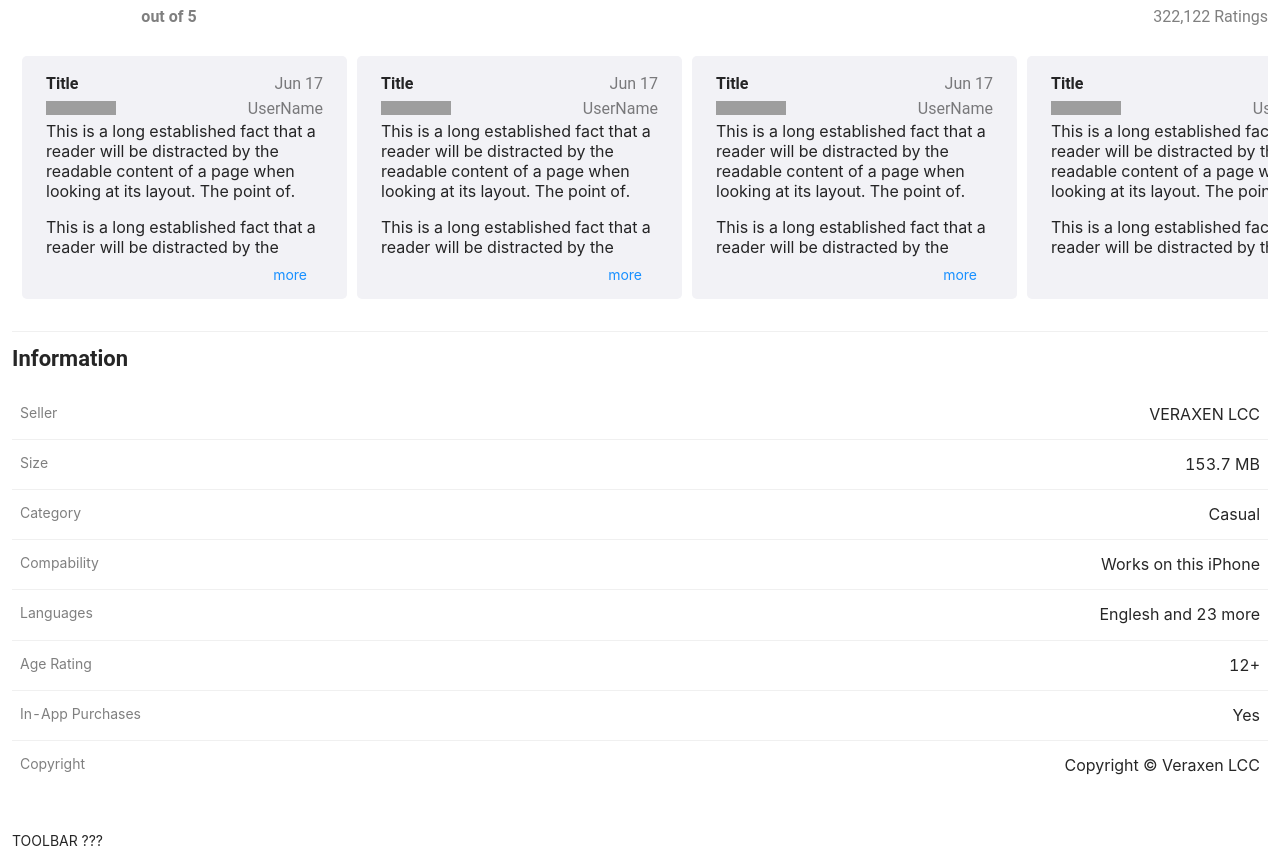
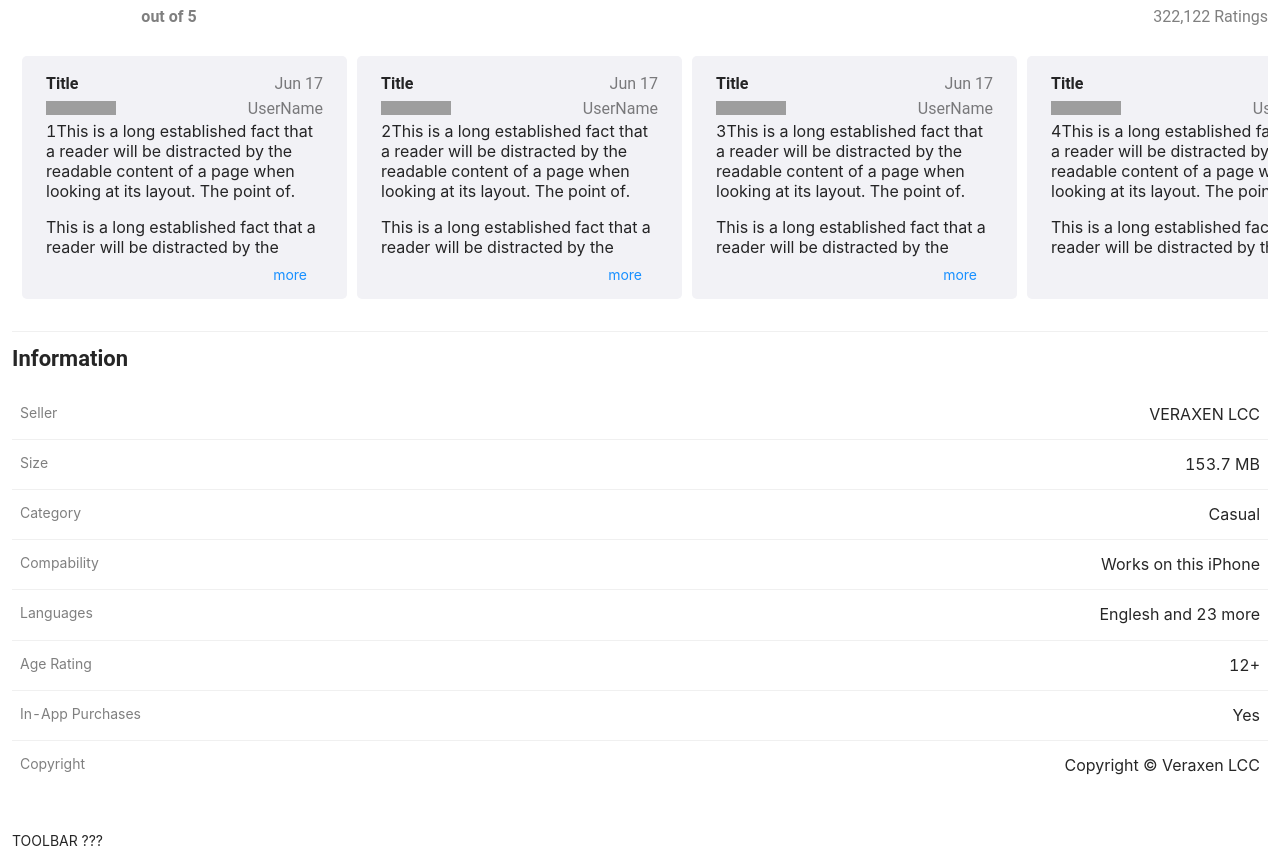
Before and after one commit to zharikovartem/puzzle, a React (Create React App) app: page / in a window 1280 px wide. Shown: the part 932-1785 px from the top of the page. Built offline with nearby package versions, Linux system fonts and the light colour scheme; grey boxes are pictures that could not be loaded.

Commit message:
chenge rewiew to list

```diff
--- a/src/App.tsx
+++ b/src/App.tsx
@@ -14,6 +14,7 @@ import Information from './Components/Information/Information';
 
 import {isTablet} from 'react-device-detect';
 import HeaderTablet from './Components/Header/HeaderTablet';
+import RewiewData from './Data/RewiewData';
 
 export type InitialDataType = {
   appNameTextSize: number
@@ -166,13 +167,11 @@ const App:React.FC<any> = () => {
 
       <Ratings />
 
-      {/* <Rewiew /> */}
-
       <div className="scroll_container">
         <Scrollable
           _class="review"
           _itemClass="items"
-          data={data}
+          data={RewiewData}
           component={Rewiew}
         />
       </div>
--- a/src/Components/Rewiew/Rewiew.tsx
+++ b/src/Components/Rewiew/Rewiew.tsx
@@ -3,7 +3,12 @@ import './Rewiew.css';
 import rewiewData from './../../Data/RewiewData'
 import { Button } from 'antd';
 
-const Rewiew:React.FC<any> = () => {
+type RewiewPropsType = {
+    data: Array<Array<string>>
+}
+
+const Rewiew:React.FC<any> = (props) => {
+    console.log(props);
 
     const getStarsLine = () => {
         const starsBlock = []
@@ -79,8 +84,8 @@ const Rewiew:React.FC<any> = () => {
                             lineHeight: '10px'
                         }}
                     >
-                        <p style={{ fontSize: 16, lineHeight: 1.25 }}>{rewiewData[1][0]}</p>
-                        <p className="" style={{ fontSize: 16, lineHeight: 1.25 }}>{rewiewData[1][1]}</p>
+                        <p style={{ fontSize: 16, lineHeight: 1.25 }}>{props.data[0]}</p>
+                        <p className="" style={{ fontSize: 16, lineHeight: 1.25 }}>{props.data[1]}</p>
                     </div>
                     <div className="d-flex flex-row-reverse">
                         <Button type="link" >more</Button>
--- a/src/Data/RewiewData.ts
+++ b/src/Data/RewiewData.ts
@@ -2,11 +2,27 @@ type RewiewDataItemType = Array<string>
 
 const RewiewData: Array<RewiewDataItemType> = [
     [
-        "This is a long established fact that a reader will be distracted by the readable content of a page when looking at its layout. The point of. "
-        +"This is a long established fact that a reader will be distracted by the readable content of a page when looking at its layout. The point of."
+        "1This is a long established fact that a reader will be distracted by the readable content of a page when looking at its layout. The point of. ",
+        "This is a long established fact that a reader will be distracted by the readable content of a page when looking at its layout. The point of."
     ],
     [
-        'This is a long established fact that a reader will be distracted by the readable content of a page when looking at its layout. The point of.',
+        '2This is a long established fact that a reader will be distracted by the readable content of a page when looking at its layout. The point of.',
+        'This is a long established fact that a reader will be distracted by the readable content of a page when looking at its layout. The point of.'
+    ],
+    [
+        '3This is a long established fact that a reader will be distracted by the readable content of a page when looking at its layout. The point of.',
+        'This is a long established fact that a reader will be distracted by the readable content of a page when looking at its layout. The point of.'
+    ],
+    [
+        '4This is a long established fact that a reader will be distracted by the readable content of a page when looking at its layout. The point of.',
+        'This is a long established fact that a reader will be distracted by the readable content of a page when looking at its layout. The point of.'
+    ],
+    [
+        '5This is a long established fact that a reader will be distracted by the readable content of a page when looking at its layout. The point of.',
+        'This is a long established fact that a reader will be distracted by the readable content of a page when looking at its layout. The point of.'
+    ],
+    [
+        '6This is a long established fact that a reader will be distracted by the readable content of a page when looking at its layout. The point of.',
         'This is a long established fact that a reader will be distracted by the readable content of a page when looking at its layout. The point of.'
     ],
 ]
```
